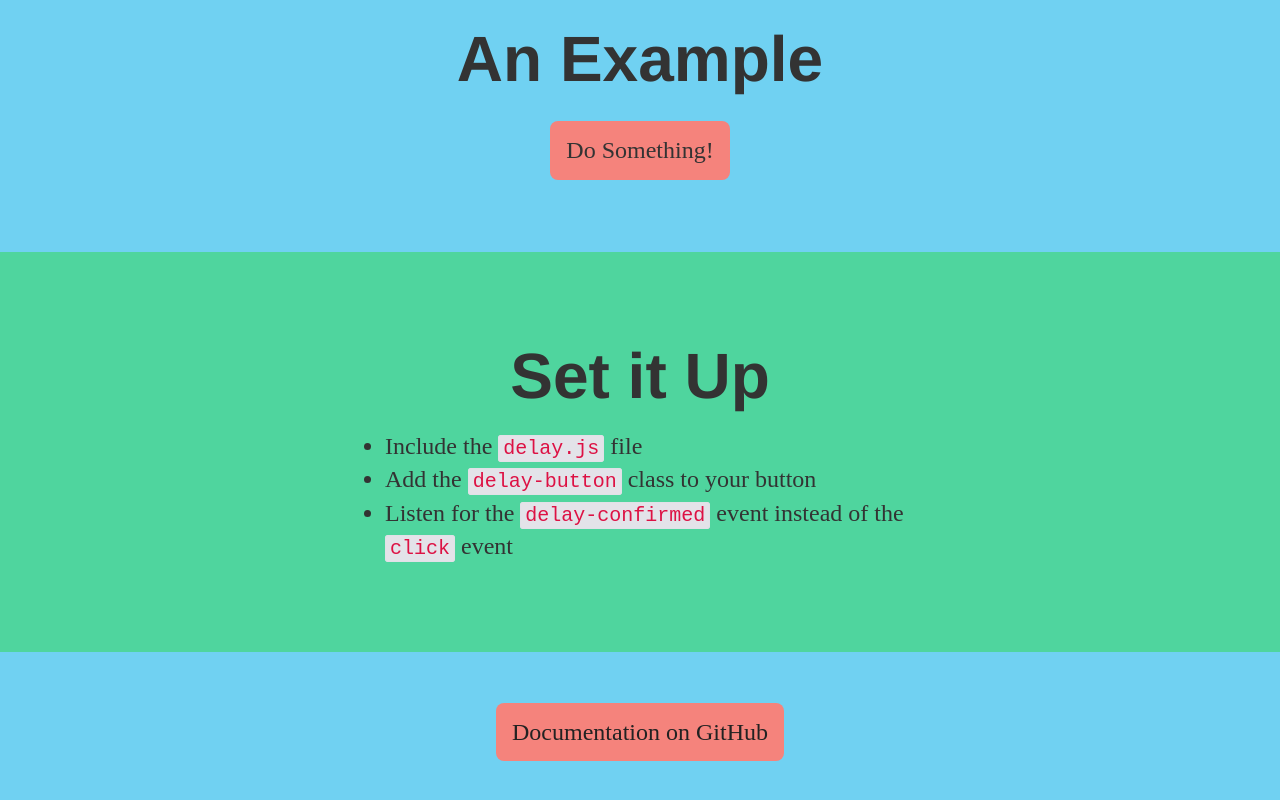
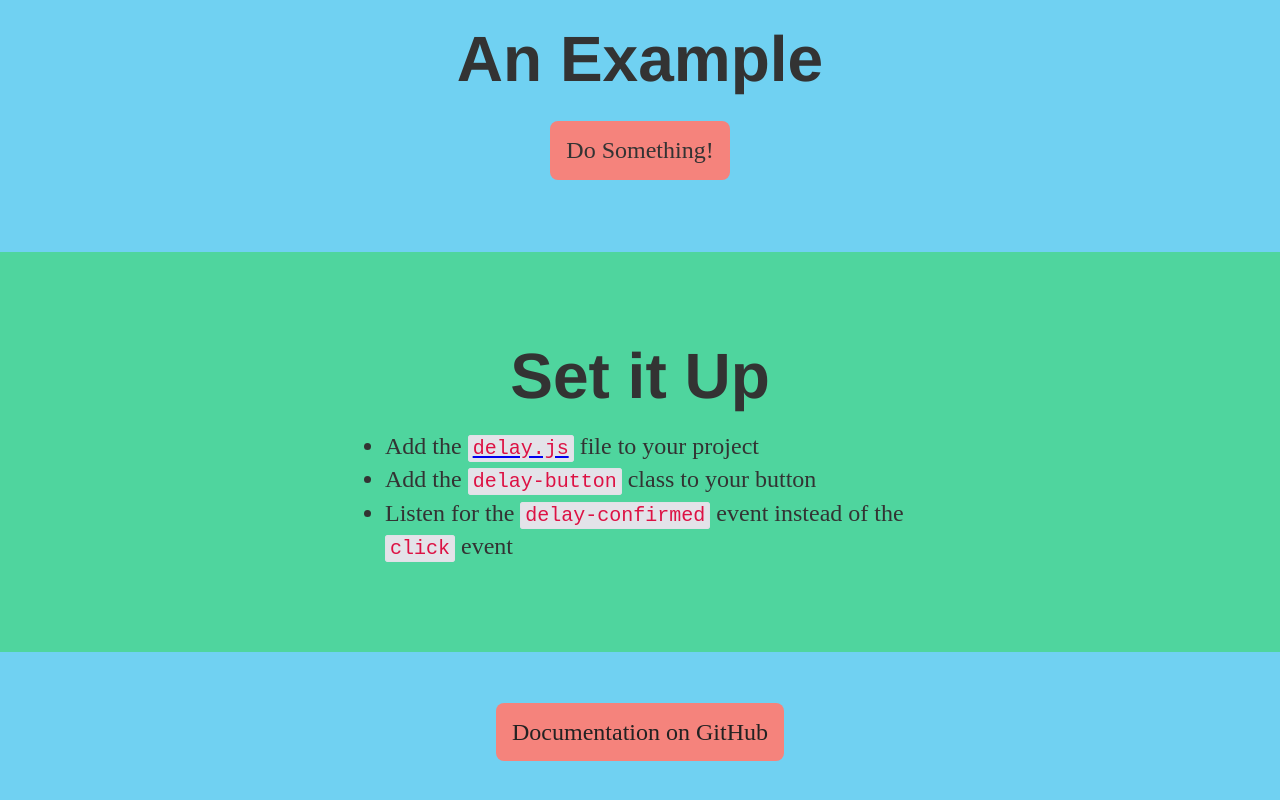
Before and after one commit to jacksondc/delay.js, a plain HTML site: page index.html in a window 1280 px wide. Shown: the part 894-1694 px from the top of the page. Drawn offline with nearby package versions, Linux system fonts and the light colour scheme; a web font is replaced by a local one.

Commit message:
Add link to JS file

```diff
--- a/index.html
+++ b/index.html
@@ -47,7 +47,7 @@
 
             <h2>Set it Up</h2>
             <ul>
-                <li>Include the <code>delay.js</code> file</li>
+                <li>Add the <a href="/js/delay.js"><code>delay.js</code></a> file to your project</li>
                 <li>Add the <code>delay-button</code> class to your button</li>
                 <li>Listen for the <code>delay-confirmed</code> event instead of the <code>click</code> event</li>
             </ul>
```
